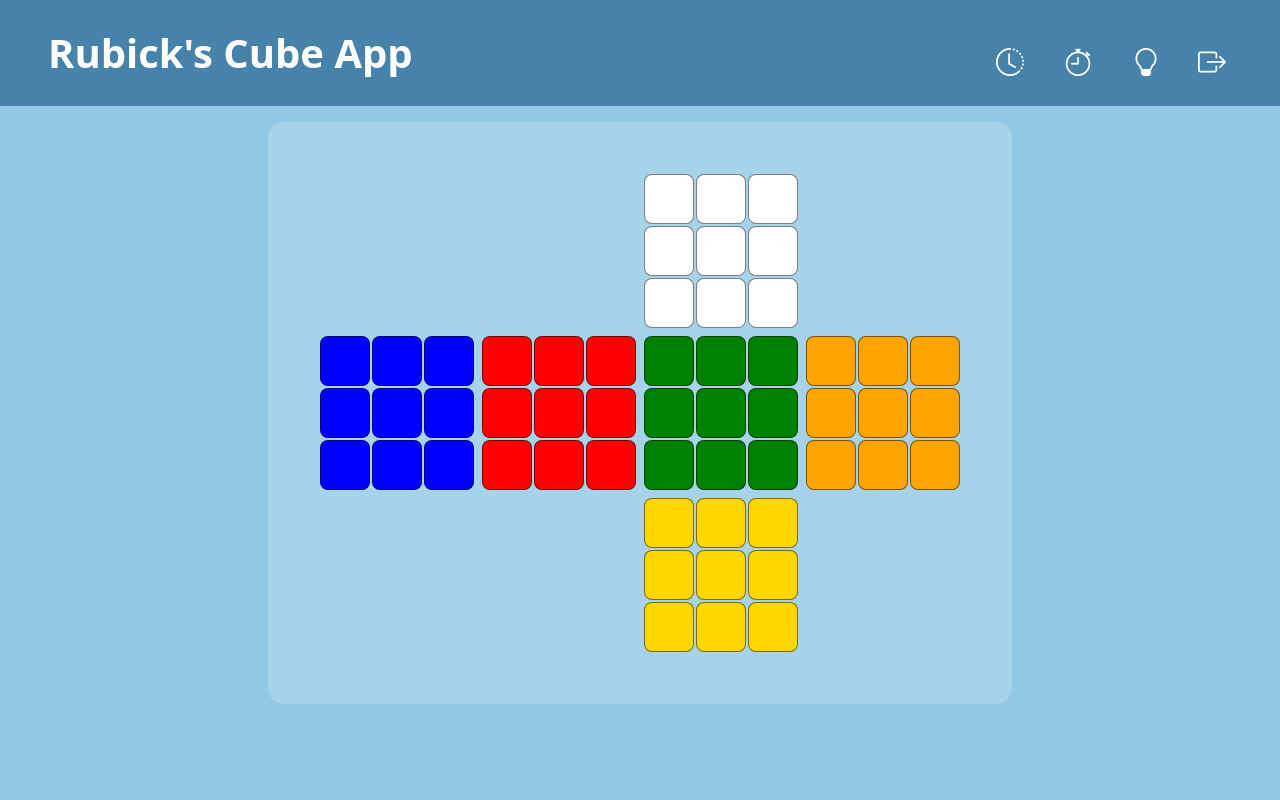
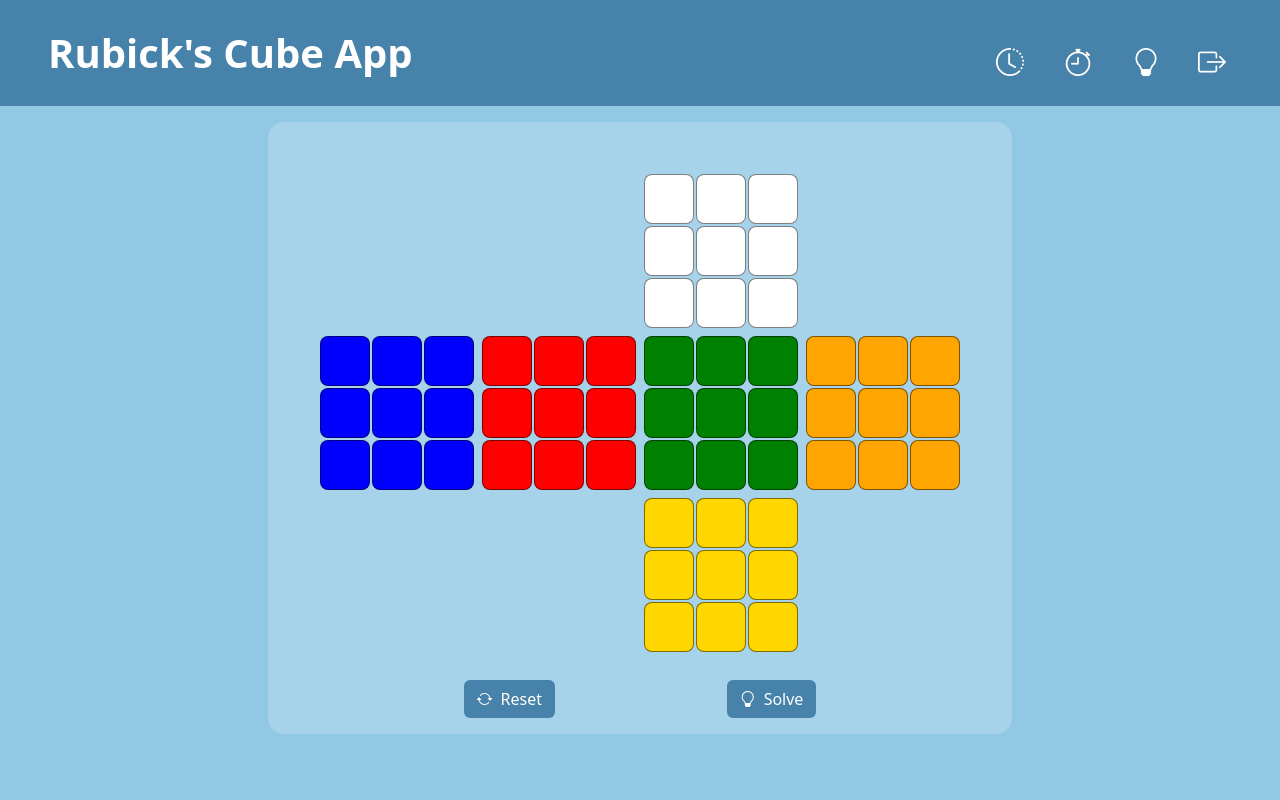
Before and after one commit to Sisalem-Amine/Rubick-s-Cube-App, a Flask app: page /solver in a window 1280 px wide. Run offline with Flask 3, Linux system fonts and the light colour scheme; the visitor is signed in with stand-in values (Sample User, id 1).

Commit message:
Add cube input to solve

```diff
--- a/app.py
+++ b/app.py
@@ -1,4 +1,5 @@
 import sqlite3
+import kociemba
 
 from flask import Flask, render_template, redirect, url_for, request, session, flash, jsonify
 from flask_login import LoginManager, UserMixin, login_user, login_required, logout_user, current_user
--- a/requirements.txt
+++ b/requirements.txt
@@ -1,2 +1,3 @@
 flask
 flask-login
+kociemba
--- a/static/css/style.css
+++ b/static/css/style.css
@@ -263,3 +263,16 @@ label.btn.btn-outline-custom:hover, label.btn.btn-outline-custom:focus {
 .green{ background-color: green; }
 .orange{ background-color: orange; }
 .yellow{ background-color: #FFD700; }
+#solve-btn{
+    background-color: var(--primary);
+    color: var(--text-light);
+    transition: background-color 0.2s ease, color 0.2s ease, border-color 0.2s ease;
+}
+#solve-btn:hover{
+    color: var(--accent);
+    border-color: var(--accent);
+}
+#solution-container{
+    background-color: rgba(255, 255, 255, 0.2);
+    color: var(--text-light);
+}
--- a/static/js/core/solver.js
+++ b/static/js/core/solver.js
@@ -1,6 +1,6 @@
 export function renderCubeGrid(solverGrid) {
     let grid = ``;
-    let colors = [['white'],['blue','red','green','orange'],['yellow']]
+    let colors = [['white'],['blue','red','green','orange'],['yellow']];
 
     for (let i = 0; i < 3; i++) {
         grid += `<div class="row gx-0 justify-content-center">`;
@@ -17,13 +17,12 @@ export function renderCubeGrid(solverGrid) {
 
             for (let k = 0; k < 9; k++) {
                 const isCenter = (k === 4);
-
                 let centerClass = isCenter ? ' center-sticker' : '';
                 let disabledAttr = isCenter ? 'disabled' : '';
 
                 grid += `
                     <button type="button"
-                            class="${colors[i][j]} sticker rounded-3 border border-black border-opacity-50${centerClass}"
+                            class="sticker rounded-3 border border-black border-opacity-50${centerClass} ${colors[i][j]}"
                             ${disabledAttr}>
                     </button>
                 `;
@@ -34,9 +33,37 @@ export function renderCubeGrid(solverGrid) {
                 </div>
             `;
         }
-
         grid += `</div>`;
     }
 
+    grid += `
+        <div class="row mt-4 d-flex justify-content-evenly align-items-center">
+            <div class="col-auto">
+                <button id="reset-btn" class="btn" type="reset"><span class="bi bi-arrow-repeat me-2"></span>Reset</button>
+            </div>
+            <div class="col-auto">
+                <button id="solve-btn" class="btn" type="button"><span class="bi bi-lightbulb me-2"></span>Solve</button>
+            </div>
+        </div>
+    `;
+
     solverGrid.innerHTML = grid;
 }
+
+export function attachStickerEvents(stickers){
+    Array.from(stickers).forEach(sticker => {
+        if(!sticker.classList.contains('center-sticker')){
+            sticker.addEventListener('click', () => {
+                colorChanger(sticker);
+            });
+        }
+    });
+}
+
+function colorChanger(sticker){
+    let colors = ['white','blue','red','green','orange','yellow'];
+    let colorIndex = colors.findIndex(color => sticker.classList.contains(color));
+
+    sticker.classList.remove(colors[colorIndex]);
+    sticker.classList.add(colors[(colorIndex + 1) % colors.length]);
+}
--- a/static/js/ui/app.js
+++ b/static/js/ui/app.js
@@ -7,6 +7,7 @@ import { submitToServer } from '../core/timer.js';
 import { fetchStats } from '../core/timer.js';
 import { fetchSortSettings } from '../core/history.js';
 import { renderCubeGrid } from '../core/solver.js';
+import { attachStickerEvents } from '../core/solver.js';
 
 const form = document.getElementById('form-to-submit');
 const nav = document.getElementById('navbar');
@@ -141,8 +142,26 @@ if(history){
     );
 }
 
-if(solver){
+if (solver) {
     document.addEventListener('DOMContentLoaded', () => {
-        renderCubeGrid(solverGrid);
+        function initializeGrid() {
+            renderCubeGrid(solverGrid);
+
+            const stickers = document.getElementsByClassName('sticker');
+            attachStickerEvents(stickers);
+
+            const resetBtn = document.getElementById('reset-btn');
+            resetBtn.addEventListener('click', () => {
+                initializeGrid();
+            });
+
+            const solveBtn = document.getElementById('solve-btn');
+
+            solveBtn.addEventListener('click', () => {
+                console.log("solve")
+            });
+        }
+
+        initializeGrid();
     });
 }
--- a/templates/solver.html
+++ b/templates/solver.html
@@ -5,9 +5,9 @@
 {% endblock %}
 
 {% block body %}
-<main id="solver" class="d-flex justify-content-center align-items-center">
-        <form id="cube-grid" class="p-5 mt-3 rounded-4" action="">
+<main id="solver" class="container-fluid d-flex flex-column justify-content-center align-items-center">
+    <form id="cube-grid" class="pt-5 px-5 pb-3 mt-3 rounded-4" action="">
 
-        </form>
-    </main>
+    </form>
+</main>
 {% endblock %}
```
Also changed, not shown: users.db.
